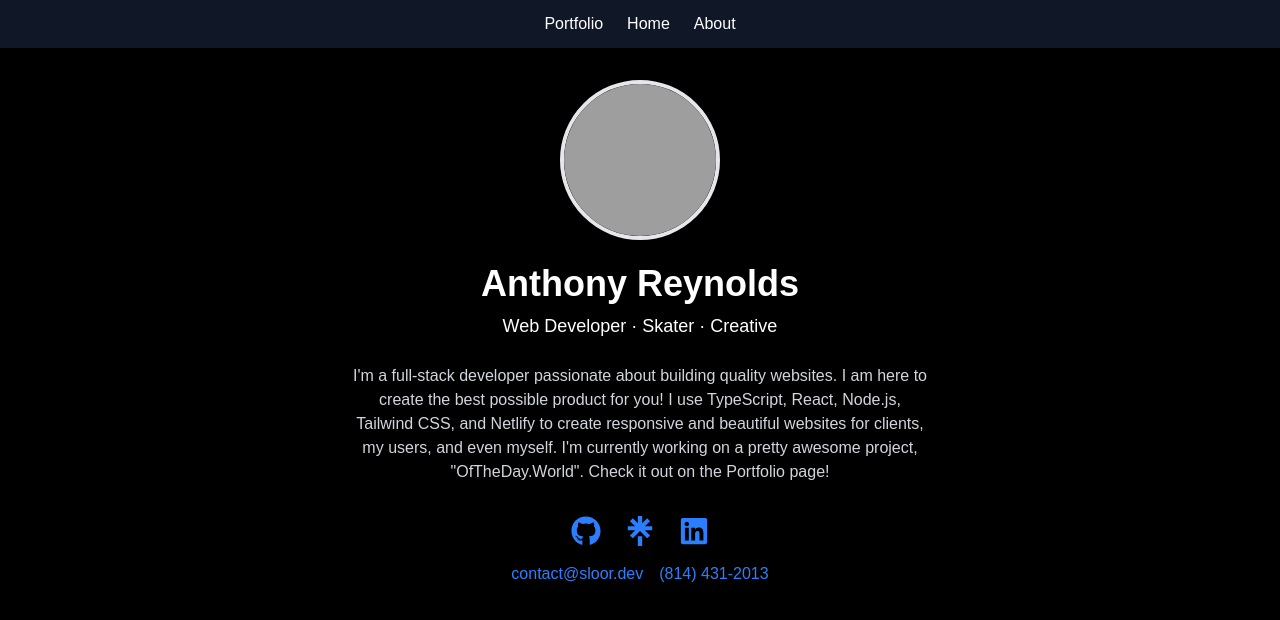
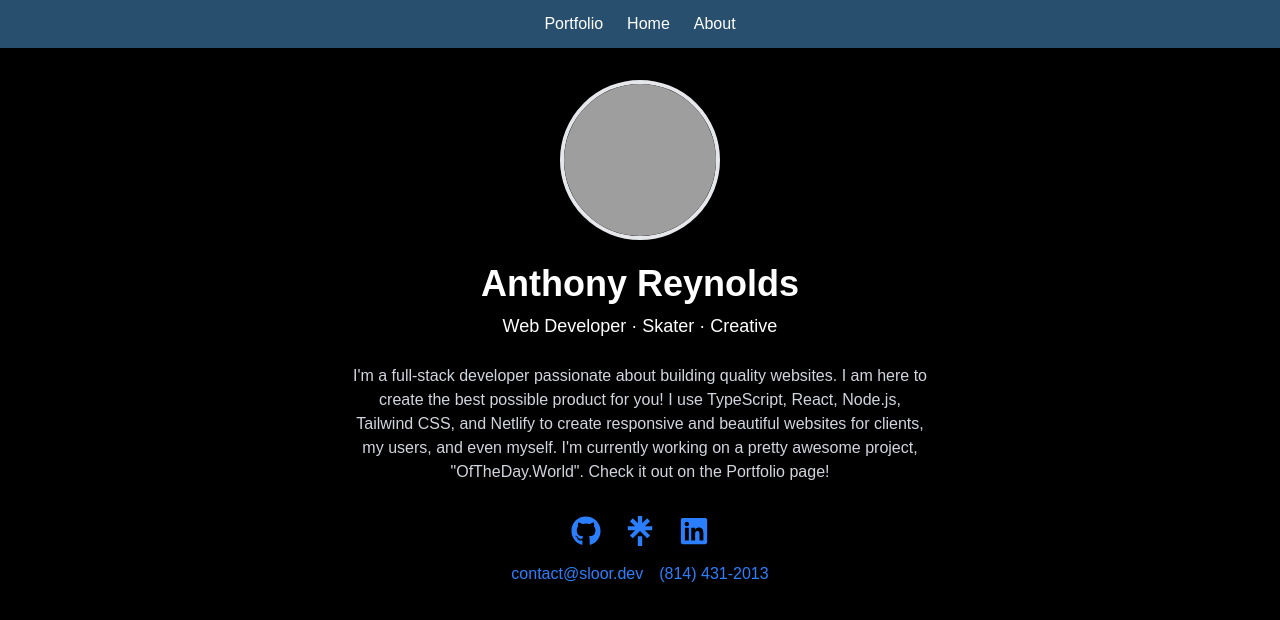
Before and after one commit to sloorjuice/PortfolioSite, a Next.js app: page / in a window 1280 px wide. Shown: the top 620 px of the page. Built offline with nearby package versions, Linux system fonts and the light colour scheme; grey boxes are pictures that could not be loaded.

Commit message:
Fixed Color

```diff
--- a/src/Components/Navbar.tsx
+++ b/src/Components/Navbar.tsx
@@ -2,7 +2,7 @@ import Link from "next/link";
 
 export default function Navbar() {
   return (
-    <nav className="bg-gray-900 text-white py-3 text-center">
+    <nav style={{ backgroundColor: "var(--navbar-color)" }} className="text-white py-3 text-center">
         <div className="flex justify-center items-center">
             <ul className="flex space-x-6">
             <li>
--- a/src/app/globals.css
+++ b/src/app/globals.css
@@ -3,6 +3,7 @@
 :root {
   --background: #ffffff;
   --foreground: #171717;
+  --navbar-color: #28506e; /* Add this line */
 }
 
 :root {
```
